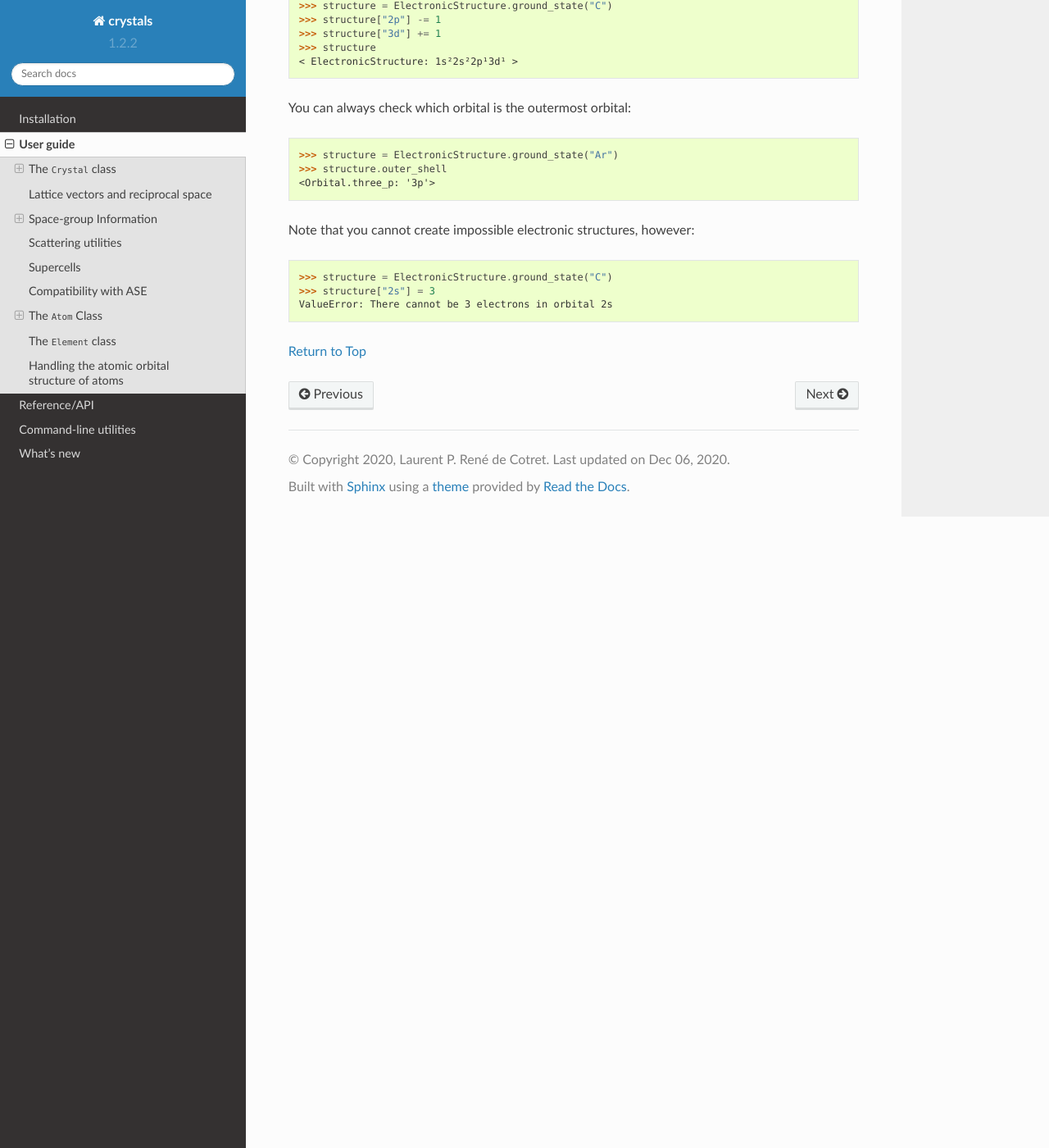
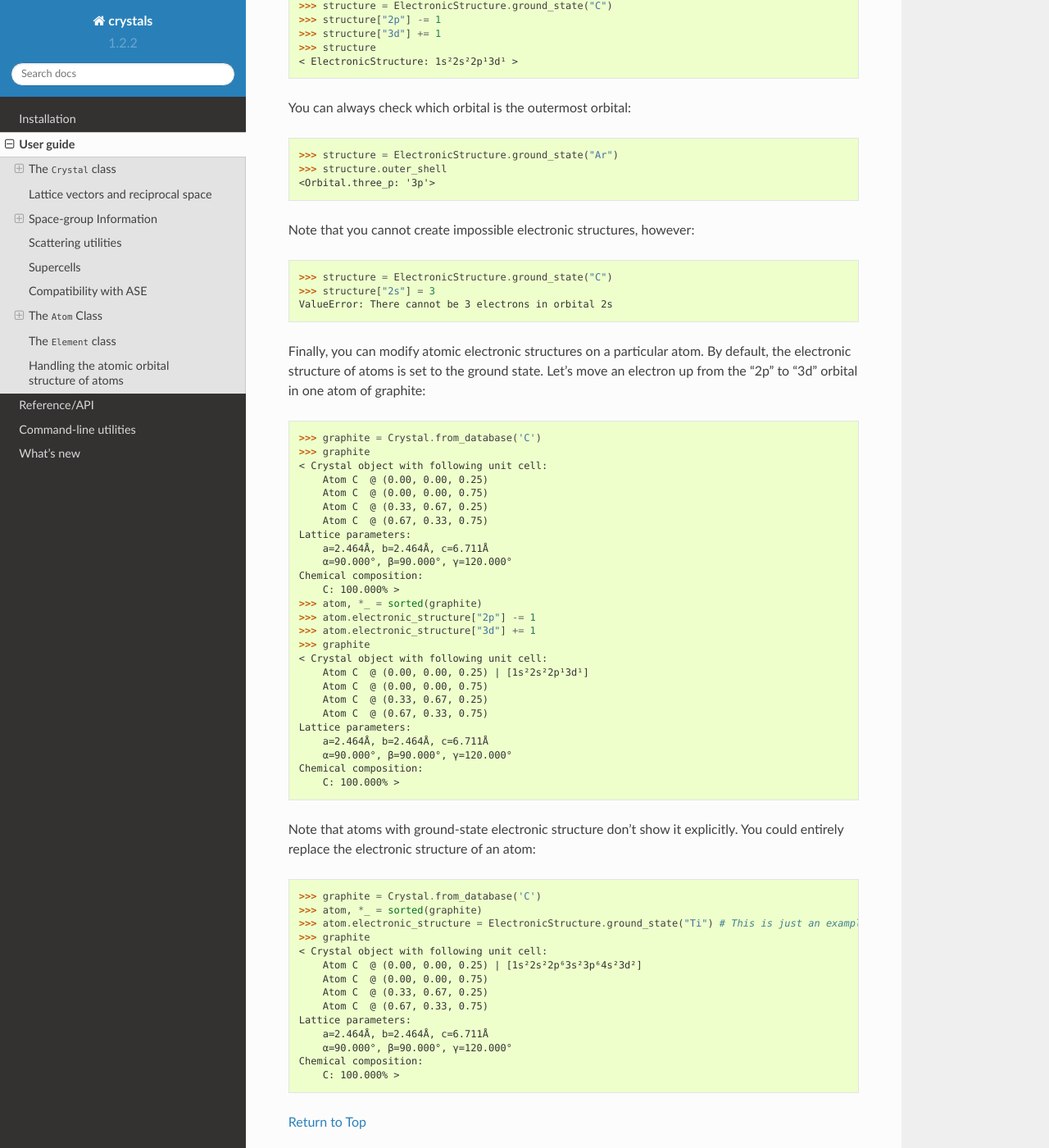
Before and after one commit to LaurentRDC/crystals, a Sphinx documentation site: the page built from docs/guide.rst, in a window 1280 px wide and 1400 px high, scrolled down 14667 px. Shown: the whole window at 82% size. Built offline with Sphinx 7.4.7 and the Read the Docs theme 2.0.0, drawn with Linux system fonts in a browser that asks for light colours.

Commit message:
DOC: extra example in guide on electronic structure

```diff
--- a/docs/guide.rst
+++ b/docs/guide.rst
@@ -706,4 +706,53 @@ Note that you cannot create impossible electronic structures, however:
     >>> structure["2s"] = 3 # doctest: +SKIP
     ValueError: There cannot be 3 electrons in orbital 2s
 
+Finally, you can modify atomic electronic structures on a particular atom. By default,
+the electronic structure of atoms is set to the ground state. Let's move an electron up from
+the "2p" to "3d" orbital in one atom of graphite:
+
+    >>> graphite = Crystal.from_database('C')
+    >>> graphite
+    < Crystal object with following unit cell:
+        Atom C  @ (0.00, 0.00, 0.25)
+        Atom C  @ (0.00, 0.00, 0.75)
+        Atom C  @ (0.33, 0.67, 0.25)
+        Atom C  @ (0.67, 0.33, 0.75)
+    Lattice parameters:
+        a=2.464Å, b=2.464Å, c=6.711Å
+        α=90.000°, β=90.000°, γ=120.000°
+    Chemical composition:
+        C: 100.000% >
+    >>> atom, *_ = sorted(graphite)
+    >>> atom.electronic_structure["2p"] -= 1
+    >>> atom.electronic_structure["3d"] += 1
+    >>> graphite
+    < Crystal object with following unit cell:
+        Atom C  @ (0.00, 0.00, 0.25) | [1s²2s²2p¹3d¹]
+        Atom C  @ (0.00, 0.00, 0.75)
+        Atom C  @ (0.33, 0.67, 0.25)
+        Atom C  @ (0.67, 0.33, 0.75)
+    Lattice parameters:
+        a=2.464Å, b=2.464Å, c=6.711Å
+        α=90.000°, β=90.000°, γ=120.000°
+    Chemical composition:
+        C: 100.000% >
+
+Note that atoms with ground-state electronic structure don't show it explicitly.
+You could entirely replace the electronic structure of an atom:
+
+    >>> graphite = Crystal.from_database('C')
+    >>> atom, *_ = sorted(graphite)
+    >>> atom.electronic_structure = ElectronicStructure.ground_state("Ti") # This is just an example.
+    >>> graphite
+    < Crystal object with following unit cell:
+        Atom C  @ (0.00, 0.00, 0.25) | [1s²2s²2p⁶3s²3p⁶4s²3d²]
+        Atom C  @ (0.00, 0.00, 0.75)
+        Atom C  @ (0.33, 0.67, 0.25)
+        Atom C  @ (0.67, 0.33, 0.75)
+    Lattice parameters:
+        a=2.464Å, b=2.464Å, c=6.711Å
+        α=90.000°, β=90.000°, γ=120.000°
+    Chemical composition:
+        C: 100.000% >
+
 :ref:`Return to Top <user_guide>`
```
